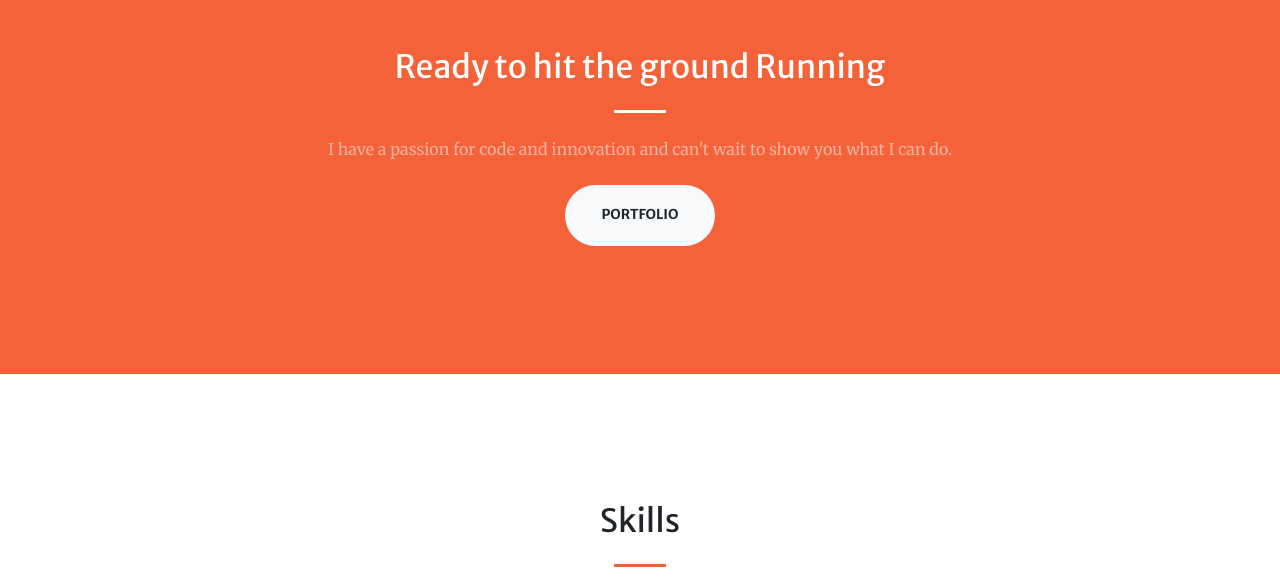
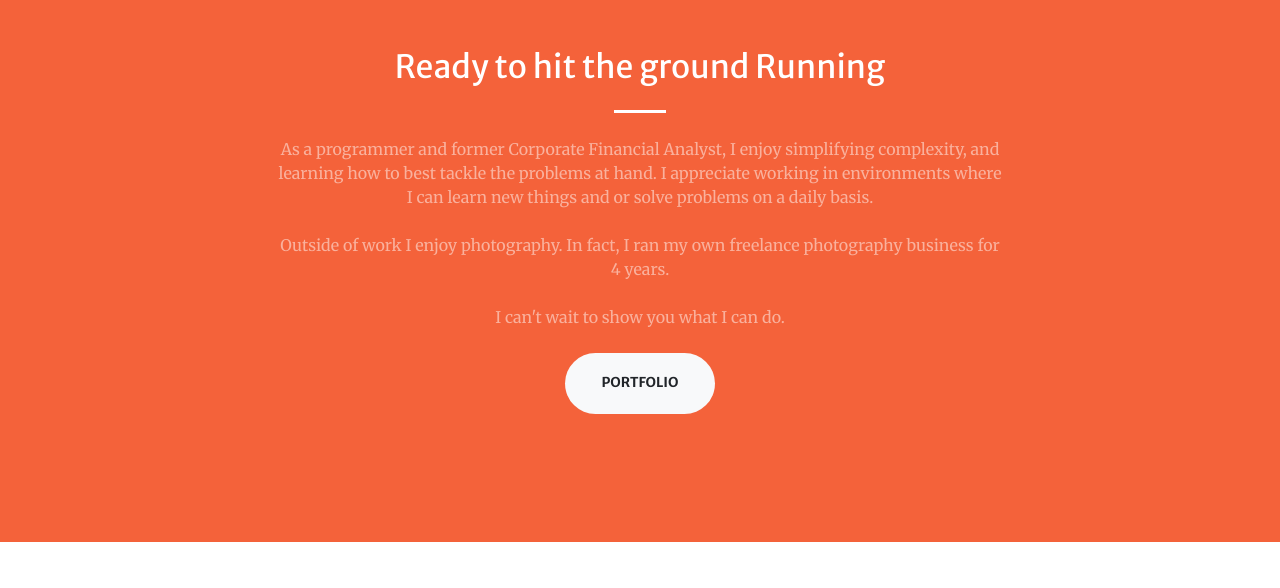
Before and after one commit to killer11fencer/JHPortfolio, a website with bundled scripts: page index.html in a window 1280 px wide. Shown: the part 880-1468 px from the top of the page. Built offline with nearby package versions, Linux system fonts and the light colour scheme.

Commit message:
expanded about me section

```diff
--- a/index.html
+++ b/index.html
@@ -86,7 +86,14 @@
         <div class="col-lg-8 text-center">
           <h2 class="text-white mt-0">Ready to hit the ground Running</h2>
           <hr class="divider light my-4">
-          <p class="text-white-50 mb-4">I have a passion for code and innovation and can't wait to show you what I can
+          <p class="text-white-50 mb-4">As a programmer and former Corporate Financial Analyst, I enjoy simplifying
+            complexity, and learning how to best tackle the problems at hand. I appreciate working in environments where
+            I can learn new things and or solve problems on a daily basis.
+          </p>
+          <p class="text-white-50 mb-4">Outside of work I enjoy photography. In fact, I ran my own freelance photography
+            business for 4 years.
+          </p>
+          <p class="text-white-50 mb-4">I can't wait to show you what I can
             do.
           </p>
           <a class="btn btn-light btn-xl js-scroll-trigger" href="#portfolio">Portfolio</a>
```
